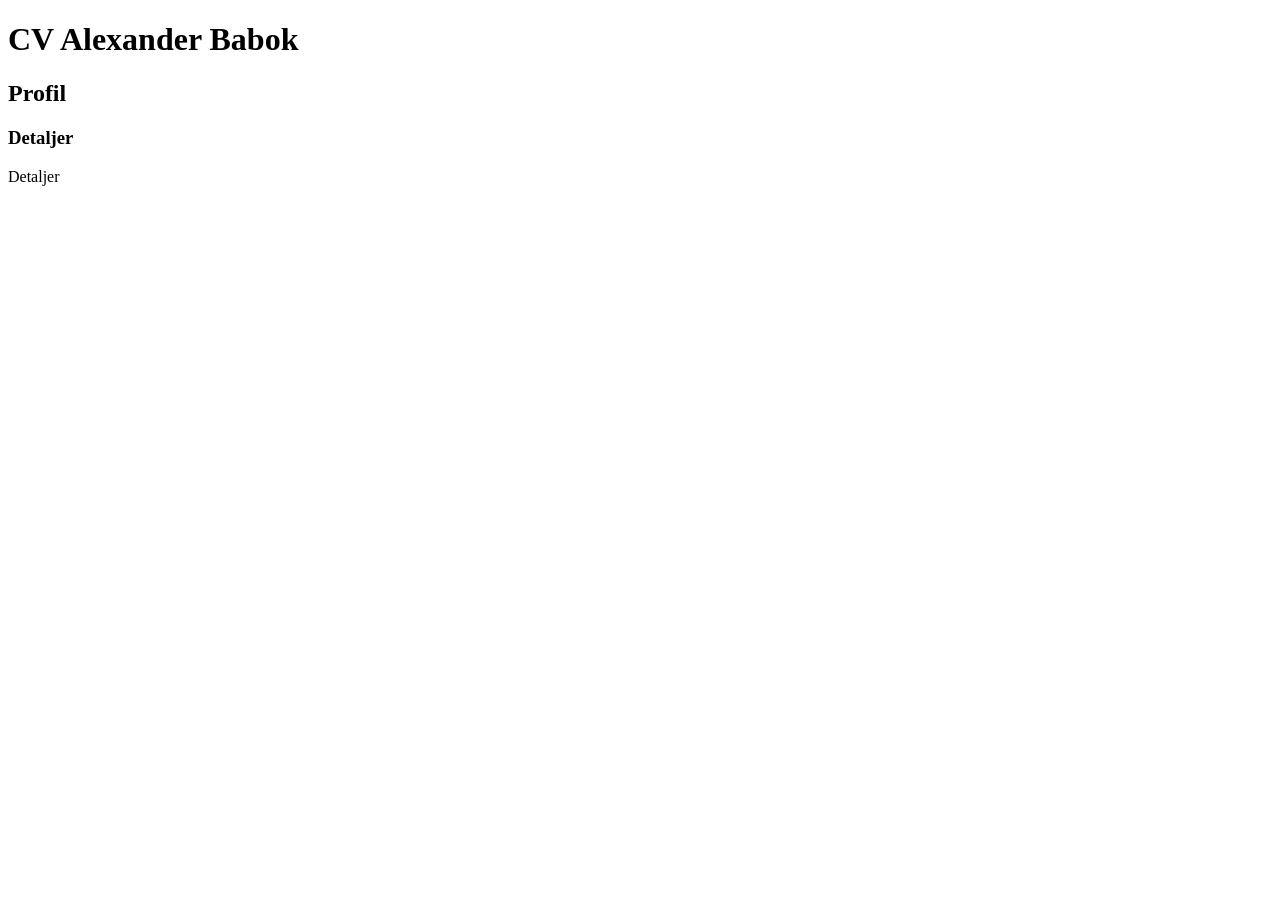
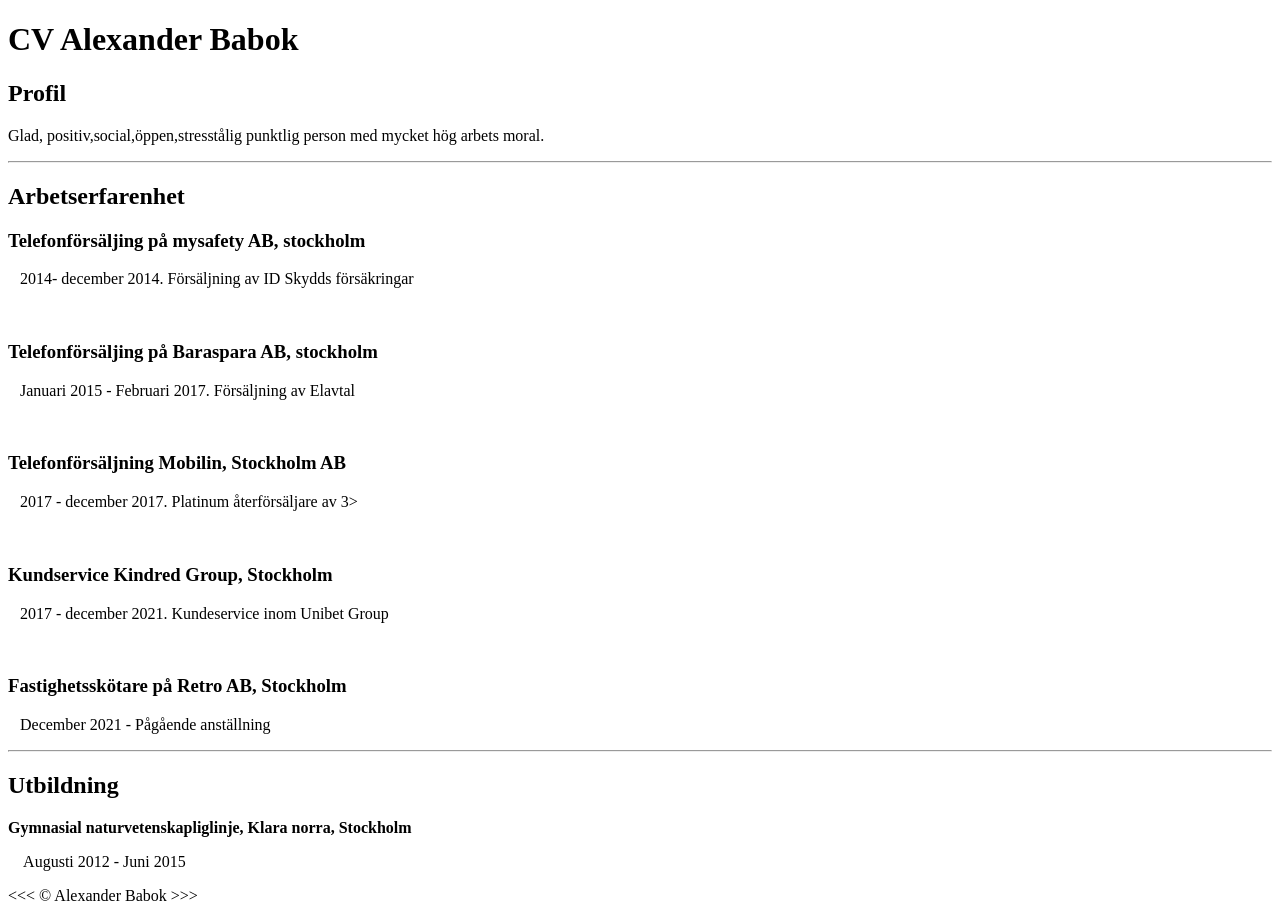
Before and after one commit to alexanderbabok/-Medieinstitutet---HTML-CSS---Prepp-uppgift-, a plain HTML site: page index.html in a window 1280 px wide. Before the commit the page ends 800 px from the top, so only its background shows below. Drawn offline with Linux system fonts and the light colour scheme.

Commit message:
Update index.html

```diff
--- a/index.html
+++ b/index.html
@@ -8,11 +8,48 @@
 </head>
 <body>
     <h1>CV Alexander Babok</h1>
+
     <h2>Profil</h2>
-    <p></p>
-    <h3>Detaljer</h3>
-    <p>Detaljer</p>
+
+
+
+    <!--Att göra:  Länka till min egna Facebook-->
+    <p>Glad, positiv,social,öppen,stresstålig punktlig person med mycket hög arbets moral. </p>
+    <hr>
+    <h2>Arbetserfarenhet</h2>
+    <h3>Telefonförsäljing på mysafety AB, stockholm</h3>
+    <p>&nbsp;&nbsp;&nbsp;2014- december 2014.
+        Försäljning av ID Skydds försäkringar
+    </p> <br>
+
+     <h3>Telefonförsäljing på Baraspara AB, stockholm</h3>
+     <p>&nbsp;&nbsp;&nbsp;Januari 2015 - Februari 2017. Försäljning av Elavtal</p> <br>
+
+     <h3>Telefonförsäljning Mobilin, Stockholm AB</h3>
+     <p>&nbsp;&nbsp;&nbsp;2017 - december 2017. Platinum återförsäljare av 3></p> <br>
+
+     <h3>Kundservice Kindred Group, Stockholm</h3>
+     <p>&nbsp;&nbsp;&nbsp;2017 - december 2021. Kundeservice inom Unibet Group</p> <br>
+
+     <h3>Fastighetsskötare på Retro AB, Stockholm</h3>
+     <p>&nbsp;&nbsp;&nbsp;December 2021 - Pågående anställning</p>
+     <hr>
+
+    <h2>Utbildning</h2>
+<p><strong>Gymnasial naturvetenskapliglinje, Klara norra, Stockholm</strong></p>
+<p>&nbsp;&nbsp;&nbsp; Augusti 2012 - Juni 2015</p>
+
+
+
+
+
+
+
+
 </body>
 
 
+
+
+&lt;&lt;&lt; &copy; Alexander Babok &gt;&gt;&gt;
 </html>
```
